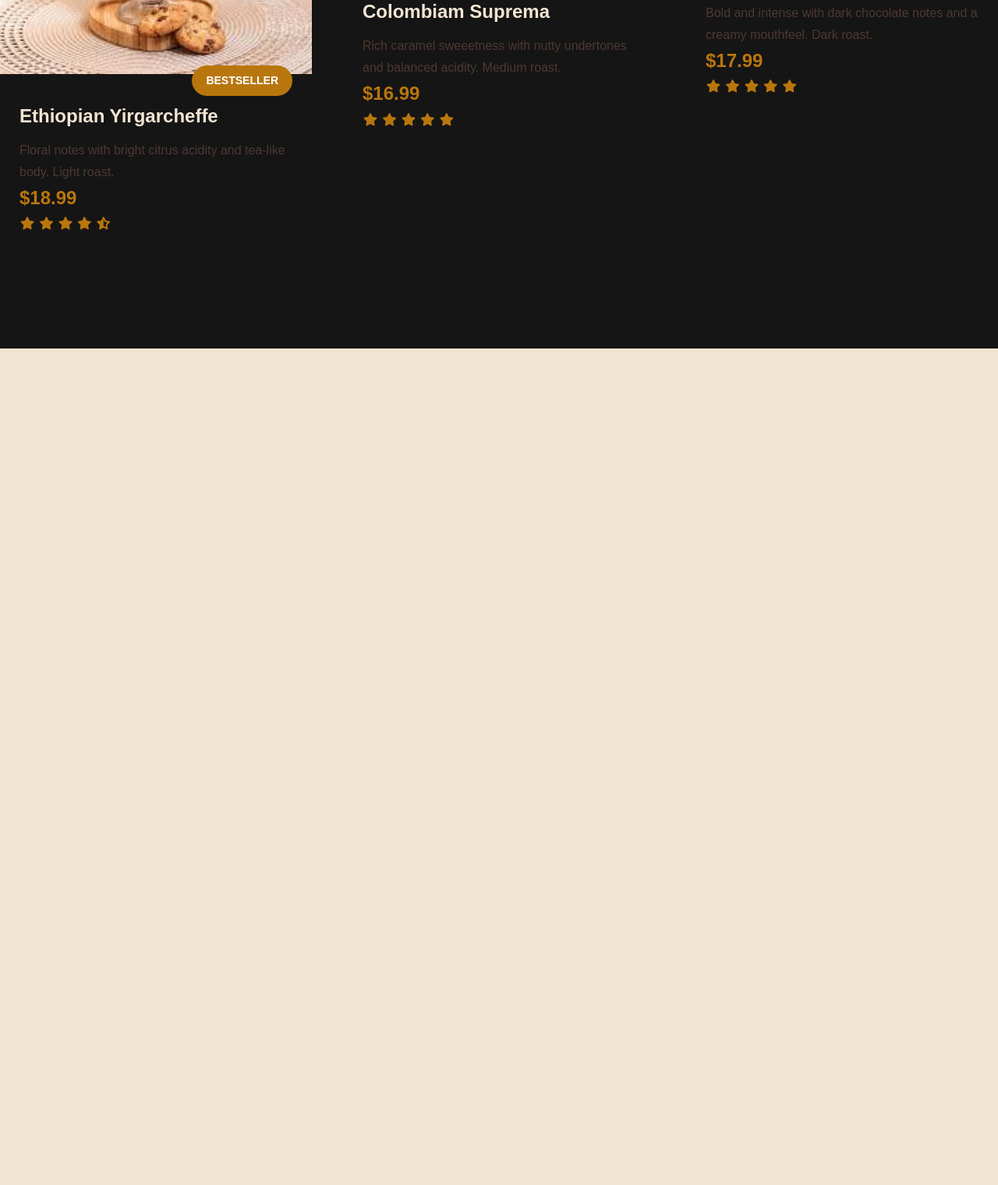
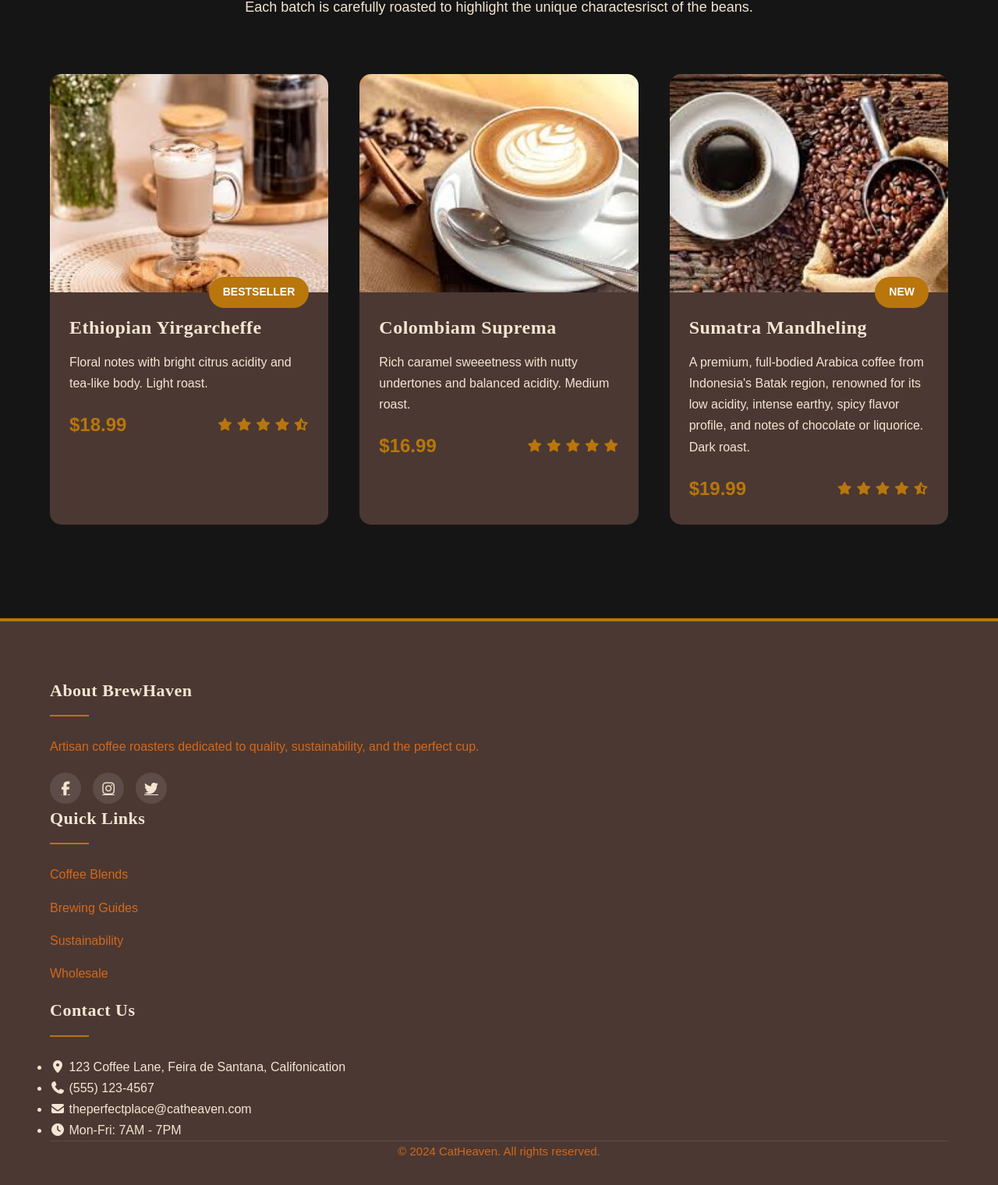
Before and after one commit to IzabelaSts/cafe-cat, a plain HTML site: page index.html in a window 1280 px wide. Shown: the part 1066-2586 px from the top of the page at 78% size. Before the commit the page ends 1513 px from the top, so only its background shows below. Drawn offline with Linux system fonts and the light colour scheme; a web font is replaced by a local one.

Commit message:
Finalizado

```diff
--- a/index.html
+++ b/index.html
@@ -23,7 +23,7 @@
             <a href="#" class="logo">
                  <!-- now insert coffee cup icons here-->
                  <i class="fa-duotone fa-solid fa-mug-hot logo-icon"></i>
-                 <div class="logo-text">Brew<span>Heaven</span></div>
+                 <div class="logo-text">Cat<span>Heaven</span></div>
 
             </a>
 
@@ -66,7 +66,7 @@
      <!-- Product Section-->
     <section class="products" id="products">
         <div class="container">
-            <div class="section-header"></div>
+            <div class="section-header">
                 <div class="section-subtitle">Our Selection</div>
                 <h2 class="section-title">Signature Coffee Blends</h2>
                 <p class="section-desc">Each batch is carefully roasted to highlight the unique charactesrisct of the beans.</p>
@@ -117,20 +117,22 @@
 
                 <div class="product-card">
                     <div class="product-img">
-                            <img src="4.jpeg" alt="Dark Roast Espresso">
+                        <img src="4.jpeg" alt="Sumatra Mandheling">
                     </div>
                     <div class="product-info">
                         <div class="product-tag">NEW</div>
-                                <h3 class="product-title">Dark Roast Espresso</h3>
-                                <p class="product-desc"> Bold and intense with dark chocolate notes and a creamy mouthfeel. Dark roast.</p>
+                        <h3 class="product-title">Sumatra Mandheling</h3>
+                        <p class="product-desc">A premium, full-bodied Arabica coffee
+                            from Indonesia's Batak region, renowned for its low acidity, intense earthy, spicy flavor profile,
+                            and notes of chocolate or liquorice. Dark roast.</p>
                         <div class="product-footer">
-                                    <div class="product-price">$17.99</div>
+                            <div class="product-price">$19.99</div>
                             <div class="rating">
-                                        <i class="fas fa-star"></i>
-                                        <i class="fas fa-star"></i>
-                                        <i class="fas fa-star"></i>
-                                        <i class="fas fa-star"></i>
-                                        <i class="fas fa-star"></i>
+                                <i class ="fas fa-star"></i>
+                                <i class ="fas fa-star"></i>
+                                <i class ="fas fa-star"></i>
+                                <i class ="fas fa-star"></i>
+                                <i class ="fas fa-star-half-alt"></i>
                             </div>
                         </div>
                     </div>
@@ -139,6 +141,46 @@
         </div>
     </section>
 
+        <!-- Footer Section -->
+    <footer>
+         <div class="container">
+            <div class="footer-column">
+                <h3>About BrewHaven</h3>
+                <p style="color: var(--coffee-accent); margin-bottom:
+                 20px;">Artisan coffee roasters dedicated to quality, sustainability, and the perfect cup.</p>
+                 <div class="social-links">
+                    <a href="#"><i class="fab fa-facebook-f"></i></a>
+                    <a href="#"><i class="fab fa-instagram"></i></a>
+                    <a href="#"><i class="fab fa-twitter"></i></a>
+                </div>
+            </div>
+
+            <div class="footer-column">
+                <h3> Quick Links </h3>
+                <ul class="footer-links">
+                    <li><a href="#">Coffee Blends</a></li>
+                    <li><a href="#">Brewing Guides</a></li>
+                    <li><a href="#">Sustainability</a></li>
+                    <li><a href="#">Wholesale</a></li>
+                </ul>
+            </div>
+
+            <div class="footer-column">
+                <h3>Contact Us</h3>
+                <ul class="footer-column">
+                    <li><i class="fas fa-map-marker-alt"></i> 123 Coffee Lane,  Feira de Santana, Califonication</li>
+                    <li><i class="fas fa-phone"></i> (555) 123-4567</li>
+                    <li><i class="fas fa-envelope"></i> theperfectplace@catheaven.com</li>
+                    <li><i class="fas fa-clock"></i> Mon-Fri: 7AM - 7PM</li>
+                </ul>
+            </div>
+
+            <div class="copyright">
+                &copy; 2024 CatHeaven. All rights reserved.
+            </div>
+         </div>
+    </footer>
+
 
     <!-- link js file -->
      <script src="scripts.js"></script>
--- a/scripts.js
+++ b/scripts.js
@@ -1,4 +1,21 @@
-// Script.js
-document.getElementById("button").addEventListener("click", function() {
-    document.getElementById("demo").innerHTML = "Hello, JavaScript"
+// Smooth scrolling for navigation links
+document.querySelectorAll('a[href⁼"#"]').forEach(anchor => {
+    anchor.addEventListener('click', function (e) {
+        e.preventDefault();
+        document.querySelector(this.getAtribute('href')).scrollIntoView({
+            behavior: 'smooth'
+        });
+    });
 });
+
+
+// Product hover animations
+const productCards = document.querySelectorAll('.product-card');
+productCards.forEach(card => {
+    card.addEventListener('mouseenter', function() {
+        this.classList.add('translateY(-15px)');
+    });
+    card.addEventListener('mouseleave', function() {
+        this.classList.remove('translateY(-15px)');
+    });
+});
--- a/styles.css
+++ b/styles.css
@@ -160,6 +160,16 @@
         .hero {
             height: 100vh;
             display: flex;
+            align-items: center;
+            position: relative;
+            overflow: hidden;
+            padding-top: 80px;
+        }
+
+
+        .hero::before {
+            content: '';
+            position: absolute;
             top: 0;
             left: 0;
             width: 100%;
@@ -191,6 +201,12 @@
             gap: 10px;
         }
 
+        .hero-subtitle::before {
+            content: '';
+            width: 50px;
+            height: 2px;
+            background: var(--coffee-gold);
+        }
 
         .hero-title {
             font-size: 58px;
@@ -221,20 +237,20 @@
         }
 
 
-        /*Product Section */
+          /*Product Section */
 
         .products {
             padding: 120px 0;
-            background-color: #161515;
-            border-top: 4px solid var(--coffee-gold);
-            border-top: 4px solid var(--coffee-gold);
+            position: relative;
+            background: #161515;
+            border-top: 4px solid var(---coffee-gold);
         }
 
 
         .section-header {
             text-align: center;
             max-width: 700px;
-        }
+            margin: 0 auto 70px;
         }
 
 
@@ -279,21 +295,24 @@
         }
 
         .product-card{
+            background: var(--coffee-dark);
             border-radius: 15px;
             overflow: hidden;
             transition: all 0.4s ease;
             position: relative;
-            top: 0;        }
+            top: 0;
+        }
 
 
         .product-card:hover {
             transform: translateY(-15px);
-            transform: translateY(-15px);
-        }
+            border: 2px solid var(--coffee-gold);
         }
 
 
+
         .product-img {
+            height: 280px;
             overflow: hidden;
         }
 
@@ -332,6 +351,12 @@
         }
 
         .product-desc {
+            color: var(--text-light);
+            margin-bottom: 20px;
+            font-size: 16px
+        }
+
+        .product-footer {
             display: flex;
             justify-content: space-between;
             align-items: center;
@@ -349,7 +374,99 @@
         }
 
         h1, h2, h3, h4 {
-            font_family: 'Playfair Display', serif;
+            font-family: 'Playfair Display', serif;
             font-weight: 700;
-            latter-spacing: 0.5px;
-        }        }
+            letter-spacing: 0.5px;
+        }
+
+
+        /* Footer */
+
+        footer {
+            background: var(--coffee-dark);
+            color: var(--text-light);
+            padding: 70px 0 30px;
+            position: relative;
+            border-top: 4px solid var(--coffee-gold);
+            border
+        }
+
+        .footer-content {
+            display: grid;
+            grid-template-columns: repeat(auto-fit, minmax(250px, 1fr));
+            gap: 40px;
+            margin-bottom: 50px;
+        }
+
+        .footer-column h3 {
+            font-size: 22px;
+            margin-bottom: 25px;
+            position: relative;
+            padding-bottom: 15px;
+        }
+
+        .footer-column h3::after {
+            content: '';
+            position: absolute;
+            bottom: 0;
+            left: 0;
+            width: 50px;
+            height: 2px;
+            background: var(--coffee-gold);
+        }
+
+        .footer-links {
+            list-style: none;
+        }
+
+        .footer-links li {
+            margin-bottom: 15px;
+        }
+
+        .footer-links a {
+            color: var(--coffee-accent);
+            text-decoration: none;
+            transition: all 0.3s ease;
+        }
+
+        .footer-links a:hover {
+            color: var(--coffee-gold);
+            padding-left: 5px;
+        }
+
+        .social-links {
+            display: flex;
+            gap: 15px;
+            margin-top: 20px;
+        }
+
+
+        .social-links a {
+            display: flex;
+            align-items: center;
+            justify-content: center;
+            width: 40px;
+            height: 40px;
+            background: rgba(255, 255, 255, 0.1);
+            border-radius: 50%;
+            color: var(--coffee-cream);
+            font-size: 18px;
+            transition: all 0.3s ease;
+        }
+
+        .social-links a:hover {
+            background: var(--coffee-gold);
+            transform: translateY(-3px);
+        }
+
+        .copyright {
+            text-align: center;
+            font-size: 30px;
+            border-top: 1px solid rgba(255, 255, 255, 0.1);
+            color: var(--coffee-accent);
+            font-size: 15px;
+        }
+
+
+
+        /* Animations */
```
Lines whose indentation alone changed are shown as unchanged.
